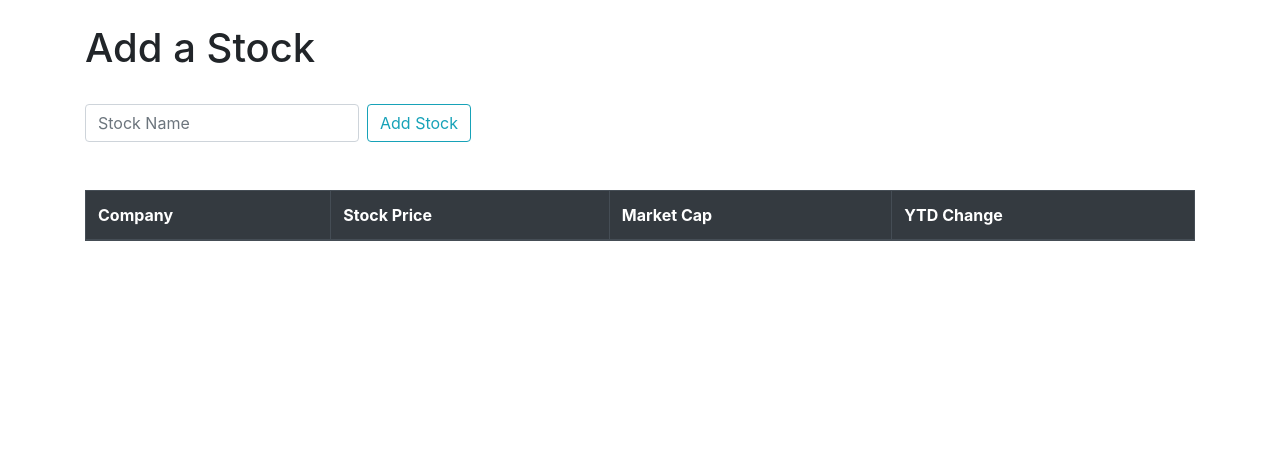
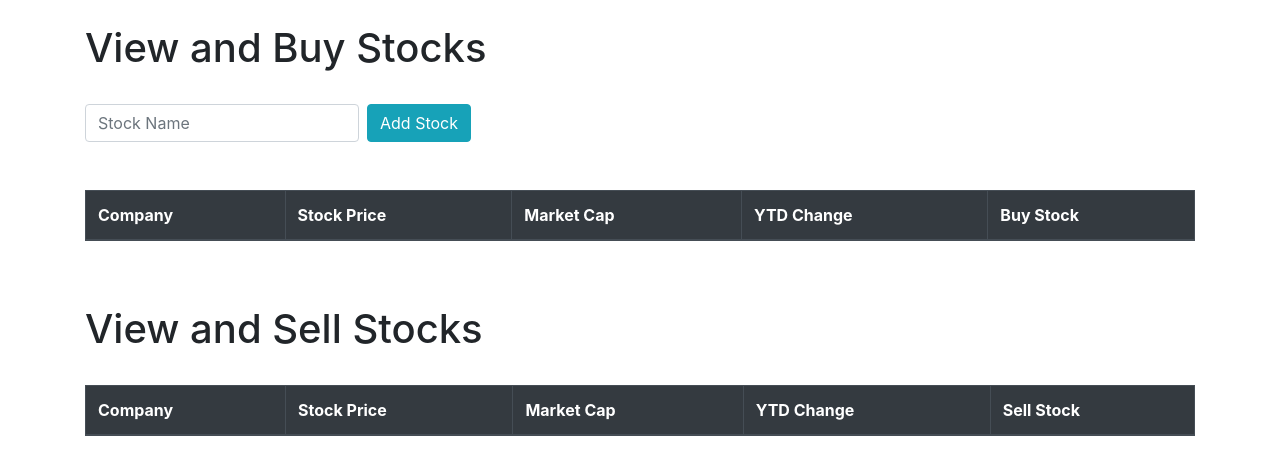
Before and after one commit to kayladuffy/stockapp, a Django app: page /add_stock.html in a window 1280 px wide. Shown: the part 68-543 px from the top of the page. Run offline with Django 3.2, Linux system fonts and the light colour scheme; data comes from the database, SQL or seed files in the repository; both versions use the stored data as it was after the commit; data that the repository does not hold is empty; some libraries are stand-ins or nearby versions.

Commit message:
Buy and Sell buttons added

```diff
--- a/stockapp/stockview/templates/add_stock.html
+++ b/stockapp/stockview/templates/add_stock.html
@@ -1,13 +1,13 @@
 {% extends 'base.html' %}
 {% block content %}
 
-<h1>Add a Stock</h1>
+<h1>View and Buy Stocks</h1>
 <br/>
 
 <form action="{% url 'add_stock' %}" class="form-inline my-2 my-lg-0" method="POST">
     {% csrf_token %}
   <input class="form-control mr-sm-2" type="search" placeholder="Stock Name" aria-label="Search" name="ticker">
-  <button class="btn btn-outline-info my-2 my-sm-0" type="submit">Add Stock</button>
+  <button class="btn btn-info my-2 my-sm-0" type="submit">Add Stock</button>
 </form>
 
 <br/>
@@ -20,6 +20,7 @@
         <th scope="col">Stock Price</th>
         <th scope="col">Market Cap</th>
         <th scope="col">YTD Change</th>
+        <th scope="col">Buy Stock</th>
       </tr>
     </thead>
     <tbody>
@@ -31,6 +32,7 @@
                         <td>${{ list_item.latestPrice }}</td>
                         <td>${{ list_item.marketCap }}</td>
                         <td>${{ list_item.ytdChange }}</td>
+                        <td><button class="btn btn-success my-2 my-sm-0" type="submit">Buy</button></td>
                     </tr>
                 {% endfor %}
 
@@ -41,6 +43,39 @@
   </table>
 
 <br/>
+<br/>
+
+<h1>View and Sell Stocks</h1>
+<br/>
+
+<table class="table table-striped table-bordered table-hover">
+  <thead class="thead-dark">
+    <tr>
+      <th scope="col">Company</th>
+      <th scope="col">Stock Price</th>
+      <th scope="col">Market Cap</th>
+      <th scope="col">YTD Change</th>
+      <th scope="col">Sell Stock</th>
+    </tr>
+  </thead>
+  <tbody>
+{% if ticker %}
+
+              {% for list_item in output %}
+                  <tr>
+                      <th scope="row">{{ list_item.companyName }}</th>
+                      <td>${{ list_item.latestPrice }}</td>
+                      <td>${{ list_item.marketCap }}</td>
+                      <td>${{ list_item.ytdChange }}</td>
+                      <td><button class="btn btn-danger my-2 my-sm-0" type="submit">Sell</button></td>
+                  </tr>
+              {% endfor %}
+
+
+{% endif %}
+
+  </tbody>
+</table>
 
 
 
--- a/stockapp/stockview/templates/base.html
+++ b/stockapp/stockview/templates/base.html
@@ -11,7 +11,7 @@
     <title>Duffy Trading App</title>
   </head>
   <body>
-    <nav class="navbar navbar-expand-lg navbar-light" style="background-color: #AAB7B8">
+    <nav class="navbar navbar-expand-lg navbar-light" style="background-color: #ABB2B9">
         <a class="navbar-brand" href="{% url 'home' %}"><h3>Duffy Trading App</h3></a>
         <button class="navbar-toggler" type="button" data-toggle="collapse" data-target="#navbarSupportedContent" aria-controls="navbarSupportedContent" aria-expanded="false" aria-label="Toggle navigation">
           <span class="navbar-toggler-icon"></span>
--- a/stockapp/stockview/templates/delete_stock.html
+++ b/stockapp/stockview/templates/delete_stock.html
@@ -1,7 +1,9 @@
 {% extends 'base.html' %}
 {% block content %}
 
-<h1>Delete Stocks</h1><br/>
+<h1>Delete Stocks from View</h1>
+<p>Click on the stocks you'd like to delete.</p>
+<br/>
 
 {% if ticker %}
 
```
Also changed, not shown: stockapp/db.sqlite3.
